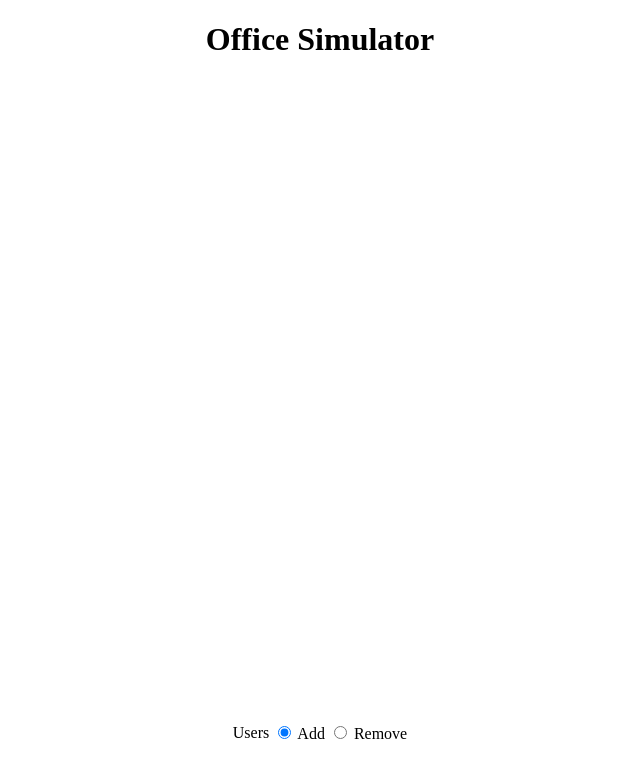
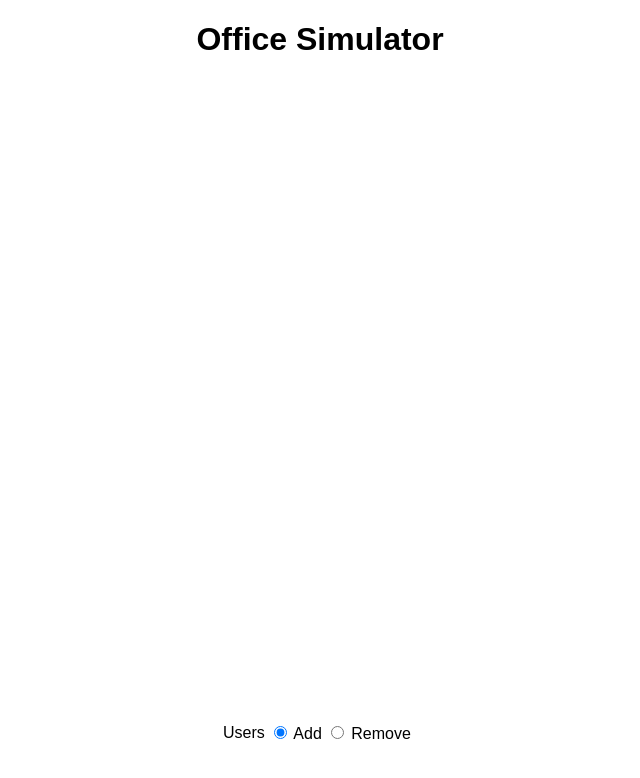
Before and after one commit to RaulVS14/lightpose, a plain HTML site: page office/templates/main.html in a window 1280 px wide. Shown: the whole page, without its empty margins (320-960 px from the left). Drawn offline with Linux system fonts and the light colour scheme; no server answers; files whose address does not match are found by name.

Commit message:
Add styling and align code

```diff
--- a/office/templates/main.html
+++ b/office/templates/main.html
@@ -1,40 +1,55 @@
 <!doctype html>
-<html>
+<html lang="en">
 <head>
 
     <script type="text/javascript" src="/static/js/jquery-3.4.1.js"></script>
     <script type="text/javascript" src="/static/js/simulator.js"></script>
+    <style>
+        * {
+            font-family: sans-serif;
+        }
 
+        main {
+            text-align: center;
+            margin: 0 auto;
+        }
+
+        form {
+            margin: 0 auto;
+            width: 200px;
+        }
+    </style>
+    <title>Office Simulator</title>
 </head>
 <body>
-
-    <center>
+<main>
     <h1>Office Simulator</h1>
     <br/>
     <canvas id="canvas" width="1200" height="600">
     </canvas>
     <br/><br/>
     <form>
-        <table border="0">
+        <table>
             <tr>
                 <td>Users</td>
-                <td><input type="radio" name="user_action" value="add" checked> Add</td>
-                <td><input type="radio" name="user_action" value="remove"> Remove</td>
+                <td><input type="radio" name="user_action" value="add" checked id="user_add_action"/><label
+                        for="user_add_action"> Add</label></td>
+                <td><input type="radio" name="user_action" value="remove" id="user_remove_action"/><label
+                        for="user_remove_action"> Remove</label></td>
             </tr>
         </table>
     </form>
-    </center>
-
+</main>
 <script>
-$(function() {
-    setInterval(async_animation, 1000);
-    $( "#canvas" ).click(function(e) {
-        var elm = $(this);
-        var x = e.pageX- elm.offset().left;
-        var y = e.pageY - elm.offset().top;
-        update_user(x, y);
+    $(function () {
+        setInterval(async_animation, 1000);
+        $("#canvas").click(function (e) {
+            var elm = $(this);
+            var x = e.pageX - elm.offset().left;
+            var y = e.pageY - elm.offset().top;
+            update_user(x, y);
+        });
     });
-});
 </script>
 </body>
 </html>
```
